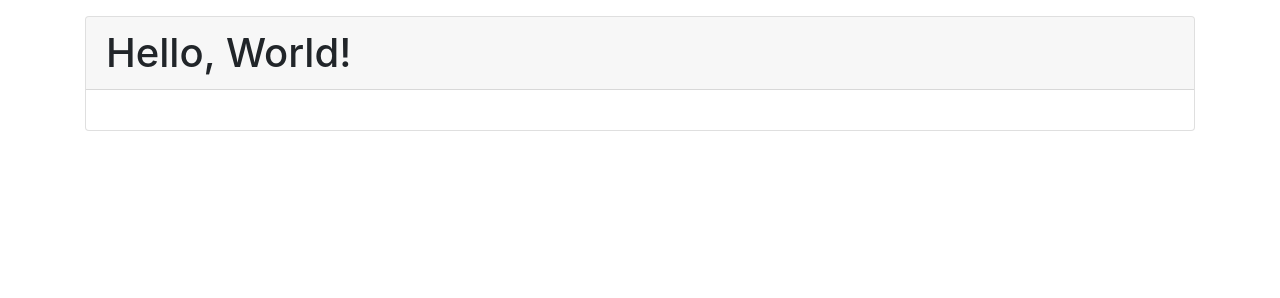
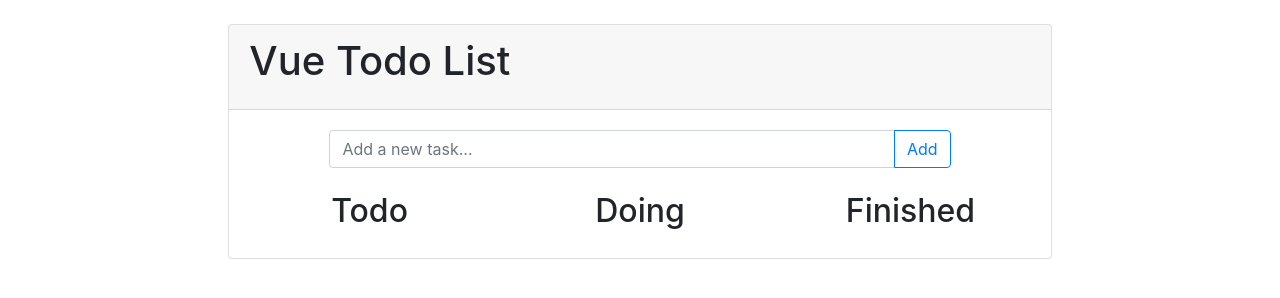
Before and after one commit to alchermd/vue-todo-list, a plain HTML site: page index.html in a window 1280 px wide. Drawn offline with nearby package versions, Linux system fonts and the light colour scheme.

Commit message:
Implement adding of tasks to todo column

```diff
--- a/app.js
+++ b/app.js
@@ -1,6 +1,29 @@
 const app = new Vue({
   el: "#app",
+
   data: {
-    message: "Hello, World!"
+    newTask: "",
+    tasks: []
+  },
+
+  methods: {
+    addTask(event) {
+      event.preventDefault();
+
+      if (this.newTask) {
+        this.tasks.push({
+          description: this.newTask,
+          status: 0
+        });
+
+        this.newTask = '';
+      }
+    }
+  },
+
+  computed: {
+    todos() {
+      return this.tasks.filter(task => task.status === 0);
+    }
   }
 });
--- a/index.html
+++ b/index.html
@@ -12,14 +12,42 @@
 
 <body>
     <div id="app">
-        <div class="container mt-3">
+        <div class="container mt-4 col-md-8">
             <div class="card">
                 <div class="card-header">
-                    <h1 class="card-text">{{ message }}</h1>
+                    <h1 class="card-title">Vue Todo List</h1>
                 </div>
 
                 <div class="card-body">
-                    <!-- Start the app here! -->
+                    <form class="mb-4" @submit="addTask">
+                        <div class="input-group mb-3 col-10 offset-1">
+                            <input type="text" class="form-control" v-model="newTask" placeholder="Add a new task...">
+                            <div class="input-group-append">
+                                <button class="btn btn-outline-primary" type="submit">Add</button>
+                            </div>
+                        </div>
+                    </form>
+
+                    <div class="row">
+                        <div class="col">
+                            <h2 class="text-center">Todo</h2>
+                            <ul class="list-group list-group-flush">
+                                <li class="list-group-item card-text" v-for="task in todos">
+                                    {{ task.description }} <a class="text-primary" @click="task.status = 1">>></a>
+                                </li>
+                            </ul>
+                        </div>
+                        <div class="col">
+                            <h2 class="text-center">
+                                Doing
+                            </h2>
+                        </div>
+                        <div class="col">
+                            <h2 class="text-center">
+                                Finished
+                            </h2>
+                        </div>
+                    </div>
                 </div>
             </div>
         </div>
```
